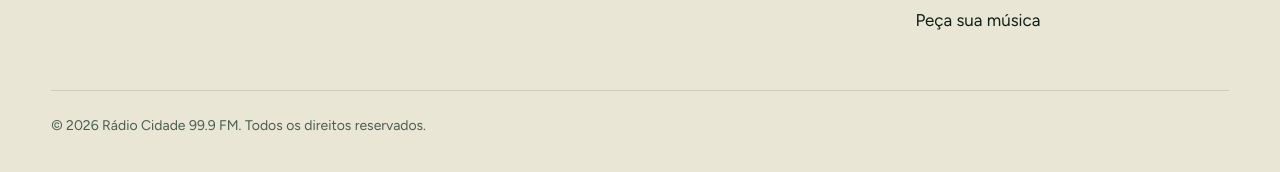
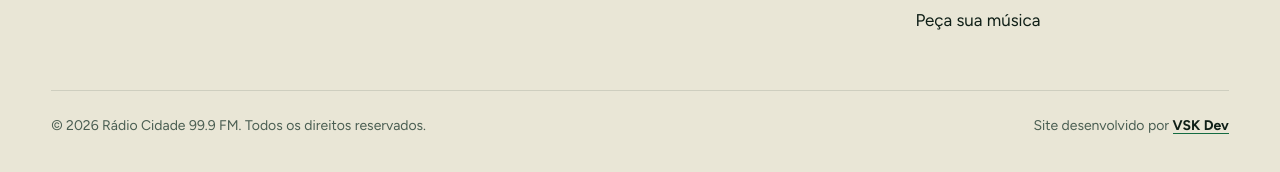
Before and after one commit to kreftav/Cidade, a plain HTML site: page index.html in a window 1280 px wide. Shown: the part 3811-3983 px from the top of the page. Drawn offline with nearby package versions, Linux system fonts and the light colour scheme.

Commit message:
Adiciona crédito "Site desenvolvido por VSK Dev" no rodapé
Co-Authored-By: Claude Sonnet 5.5 <noreply@anthropic.com>

```diff
--- a/index.html
+++ b/index.html
@@ -323,7 +323,9 @@ input[type="range"] { flex: 1; min-width: 0; height: 28px; accent-color: var(--c
 .foot-grid a { color: var(--fg); text-decoration: none; background: linear-gradient(var(--accent-text), var(--accent-text)) 0 100% / 0 1px no-repeat; transition: background-size .5s var(--ease); }
 .foot-grid a:hover { background-size: 100% 1px; }
 .foot-brand p { color: var(--muted); margin-top: 20px; max-width: 24em; }
-.copy { margin-top: 56px; padding-top: 24px; border-top: 1px solid var(--hair); color: var(--muted); font-size: 14px; }
+.copy { margin-top: 56px; padding-top: 24px; border-top: 1px solid var(--hair); color: var(--muted); font-size: 14px; display: flex; flex-wrap: wrap; justify-content: space-between; gap: 8px 24px; }
+.copy a { color: var(--fg); font-weight: 700; text-decoration: none; background: linear-gradient(var(--accent-text), var(--accent-text)) 0 100% / 100% 1px no-repeat; transition: background-size .5s var(--ease); }
+.copy a:hover { background-size: 0 1px; }
 
 .minibar { position: fixed; left: 12px; right: 12px; bottom: calc(12px + env(safe-area-inset-bottom, 0px)); z-index: var(--z-mini); }
 .minibar-in { max-width: 1000px; margin-inline: auto; display: flex; align-items: center; gap: 16px; min-height: 80px; padding: 10px 14px 10px 12px; border-radius: 999px; position: relative; }
@@ -554,7 +556,7 @@ input[type="range"] { flex: 1; min-width: 0; height: 28px; accent-color: var(--c
         </ul>
       </div>
     </div>
-    <p class="copy">© 2026 Rádio Cidade 99.9 FM. Todos os direitos reservados.</p>
+    <p class="copy"><span>© 2026 Rádio Cidade 99.9 FM. Todos os direitos reservados.</span> <span class="credit">Site desenvolvido por <a href="https://dev.vskgroup.com.br" target="_blank" rel="noopener">VSK Dev</a></span></p>
   </div>
 </footer>
 
```
Also changed, not shown: identidade-visual.html (+1 -1 lines).
